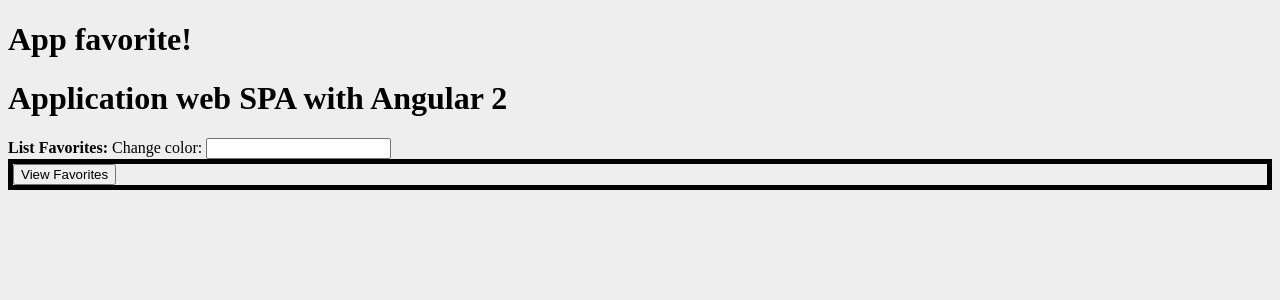
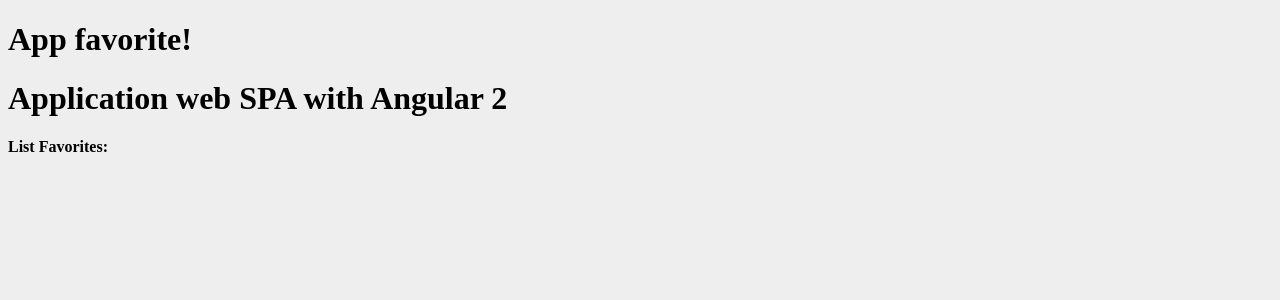
Before and after one commit to bladerangel/frontNodeJsAngular2, an Angular app: page / in a window 1280 px wide. Shown: the top 300 px of the page. Built offline with nearby package versions, Linux system fonts and the light colour scheme.

Commit message:
removing tests

```diff
--- a/src/app/components/favorite/favorite-list/favorite-list.component.html
+++ b/src/app/components/favorite/favorite-list/favorite-list.component.html
@@ -1,13 +1 @@
 <strong>{{title}}</strong>
-
-Change color: <input type="text" (blur)="changeColor()" [(ngModel)]="color"/>
-
-<div class="container" [style.background]="color" [ngClass]="{borderGreen: favoritesVisible, borderBlack: !favoritesVisible}">
-    <button (click)="showFavorites()" *ngIf="!favoritesVisible">View Favorites</button>
-    <button (click)="hideFavorites()" *ngIf="favoritesVisible">Hide Favorites</button>
-    <ul id="favorites" *ngIf="favoritesVisible">
-        <li *ngFor="let favorite of favorites">
-            {{favorite}}
-        </li>
-    </ul>
-</div>
--- a/src/app/components/favorite/favorite-list/favorite-list.component.ts
+++ b/src/app/components/favorite/favorite-list/favorite-list.component.ts
@@ -7,25 +7,8 @@
 })
 export class FavoriteListComponent {
     title: string;
-    favorites: Array<string>;
-    favoritesVisible: boolean;
-    color: string;
 
     constructor() {
         this.title = 'List Favorites:';
-        this.favorites = ['youtube.com', 'google.com', 'twitter.com'];
-        this.favoritesVisible = false;
-    }
-
-    showFavorites() {
-        this.favoritesVisible = true;
-    }
-
-    hideFavorites() {
-        this.favoritesVisible = false;
-    }
-
-    changeColor() {
-        console.log(this.color);
     }
 }
```
